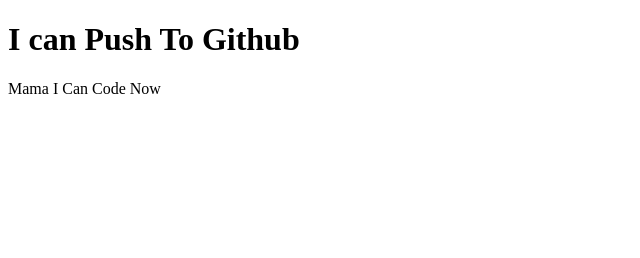
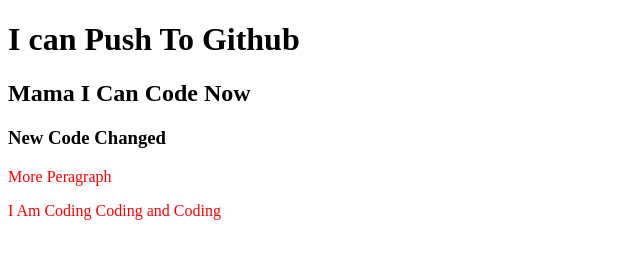
Before and after one commit to engsayedh/my-first-repo, a plain HTML site: page index.html in a window 1280 px wide. Shown: the whole page, without its empty margins (0-640 px from the left). Drawn offline with Linux system fonts and the light colour scheme.

Commit message:
Added Style

```diff
--- a/index.html
+++ b/index.html
@@ -5,9 +5,14 @@
     <meta http-equiv="X-UA-Compatible" content="IE=edge">
     <meta name="viewport" content="width=device-width, initial-scale=1.0">
     <title>My First Github Repo</title>
+    <link rel="stylesheet" href="style.css">
+
 </head>
 <body>
     <h1>I can Push To Github</h1>
-    <h>Mama I Can Code Now</h>
+    <h2>Mama I Can Code Now</h2>
+    <h3>New Code Changed</h3>
+    <p>More Peragraph</p>
+    <p>I Am Coding Coding and Coding</p>
 </body>
 </html>
--- /dev/null
+++ b/style.css
@@ -0,0 +1,3 @@
+p{
+    color: red;
+}
```
